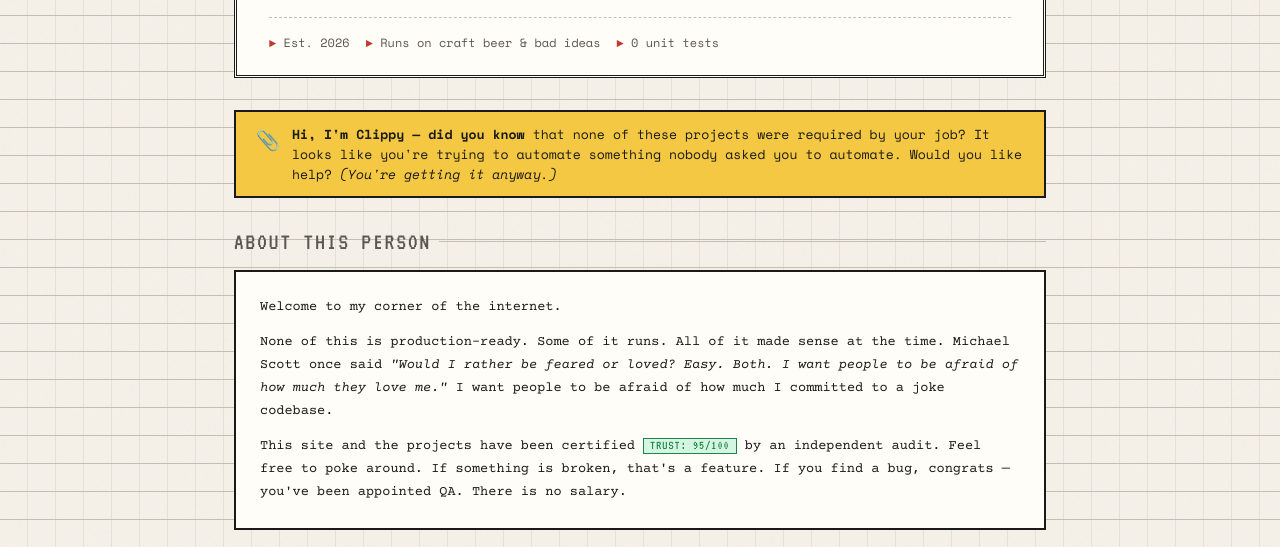
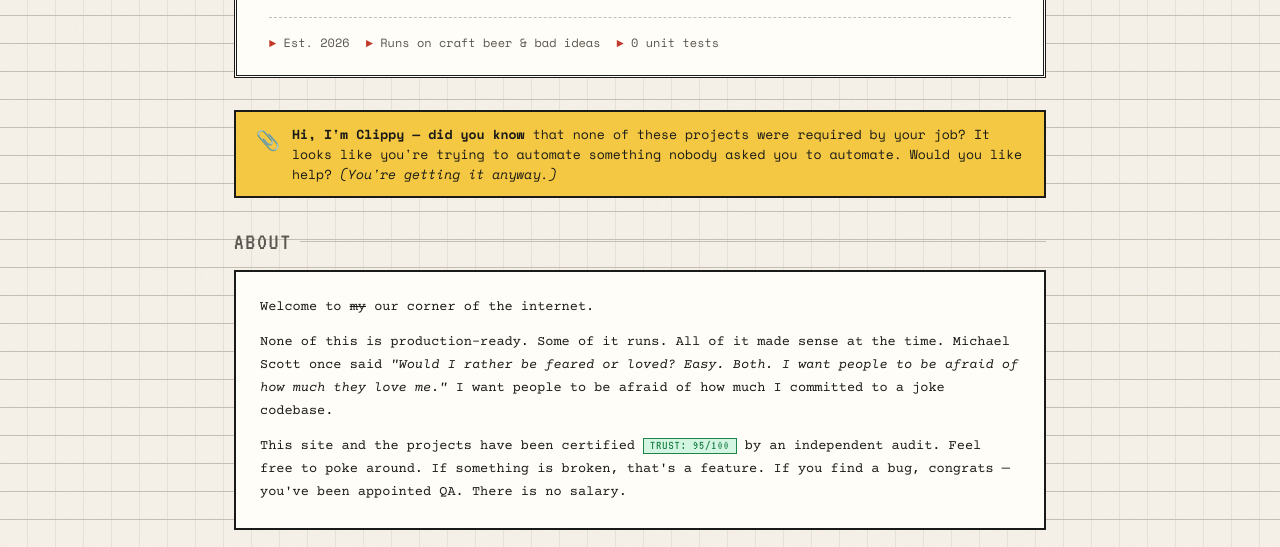
Before and after one commit to dailyvibeprojects/dailyvibeprojects.github.io, a plain HTML site: page index.html in a window 1280 px wide. Shown: the part 219-766 px from the top of the page. Drawn offline with nearby package versions, Linux system fonts and the light colour scheme.

Commit message:
Update About

```diff
--- a/index.html
+++ b/index.html
@@ -393,10 +393,10 @@
   </div>
 
   <!-- ── ABOUT ── -->
-  <div class="section-label">About this person</div>
+  <div class="section-label">About</div>
   <div class="about-box">
     <p>
-      Welcome to my corner of the internet.
+    Welcome to <span style="text-decoration: line-through;">my</span> our corner of the internet.
     </p>
     <p>
       None of this is production-ready. Some of it runs. All of it made sense at the time.
```
